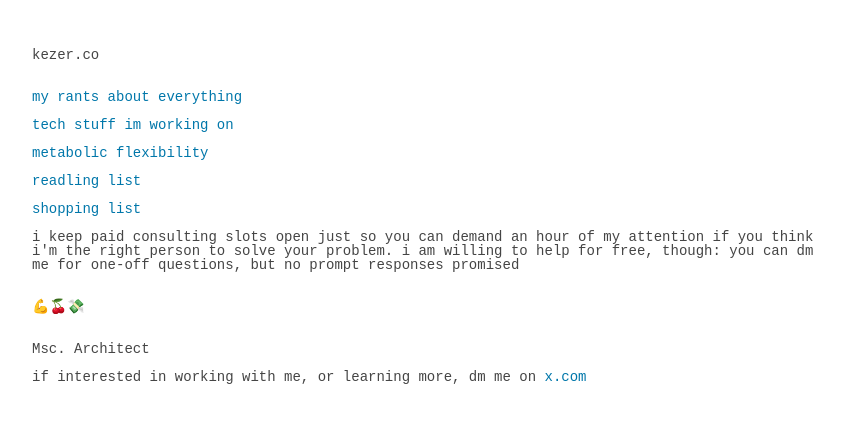
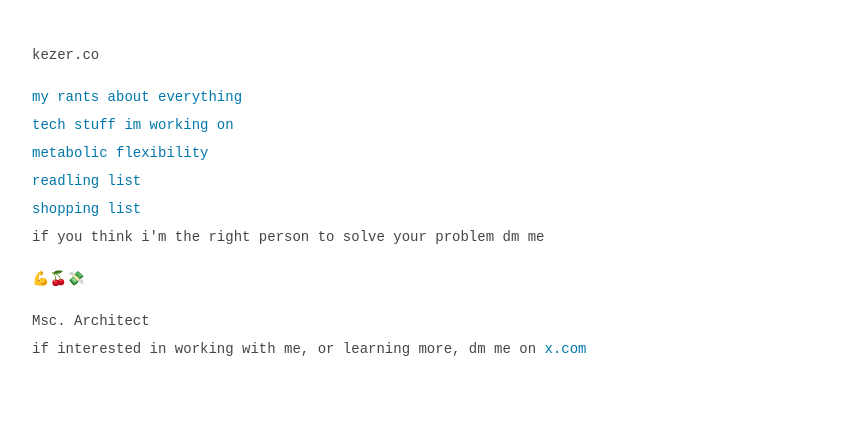
Before and after one commit to kezerco/kezer.co, a plain HTML site: page index.html in a window 1280 px wide. Shown: the whole page, without its empty margins (208-1052 px from the left). Drawn offline with Linux system fonts and the light colour scheme; a web font is replaced by a local one.

Commit message:
Add files via upload

```diff
--- a/index.html
+++ b/index.html
@@ -40,7 +40,7 @@
 <p style="margin: 0;"><a href="/meta.html" target="_blank" >metabolic flexibility</a></p>
 <p style="margin: 0;"><a href="/lit.html" target="_blank" >readling list</a></p>
 <p style="margin: 0;"><a href="/shop.html" target="_blank" >shopping list</a></p>
-<p style="margin: 0;">i keep paid consulting slots open just so you can demand an hour of my attention if you think i'm the right person to solve your problem. i am willing to help for free, though: you can dm me for one-off questions, but no prompt responses promised</p>
+<p style="margin: 0;">if you think i'm the right person to solve your problem dm me</p>
 <p>💪🍒💸</p>
 <p style="margin: 0;">Msc. Architect</p>
 <p style="margin: 0;">if interested in working with me, or learning more, dm me on <a href="https://x.com/kezerco">x.com</a></p>
```
